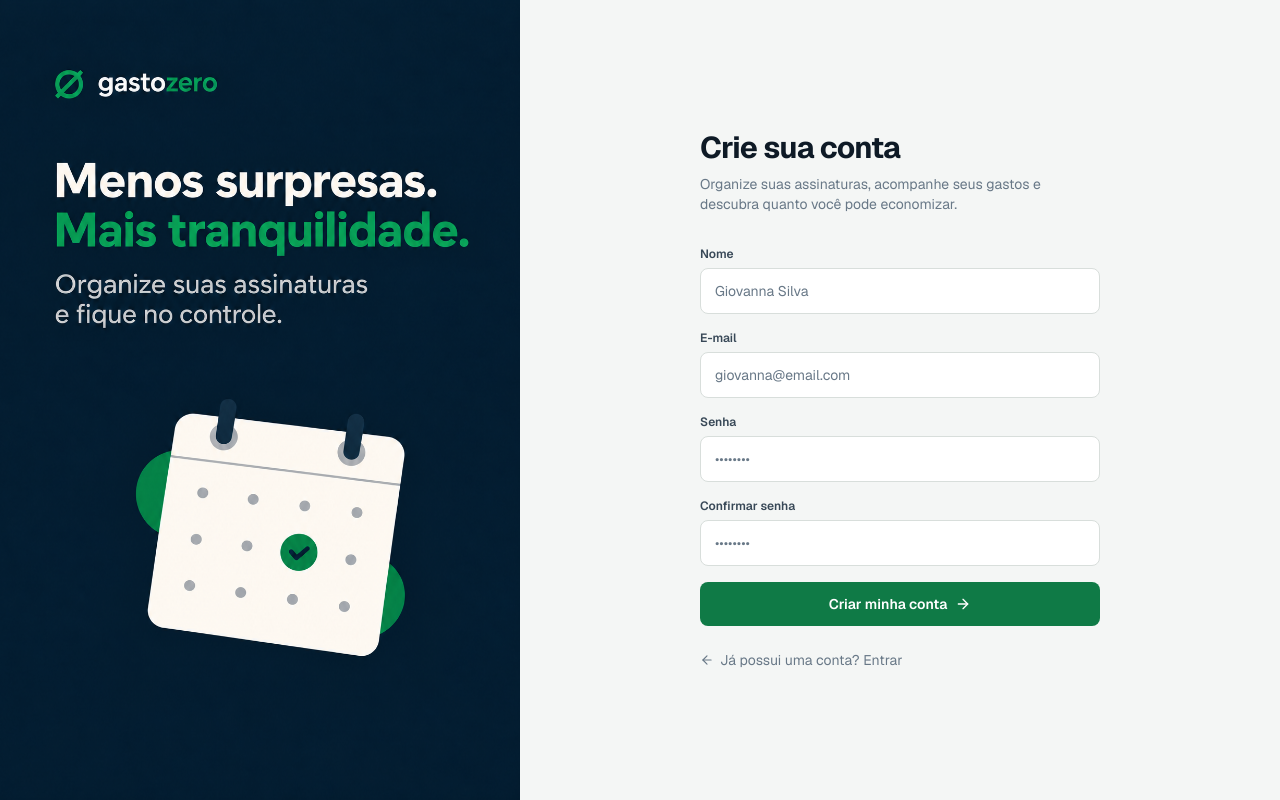
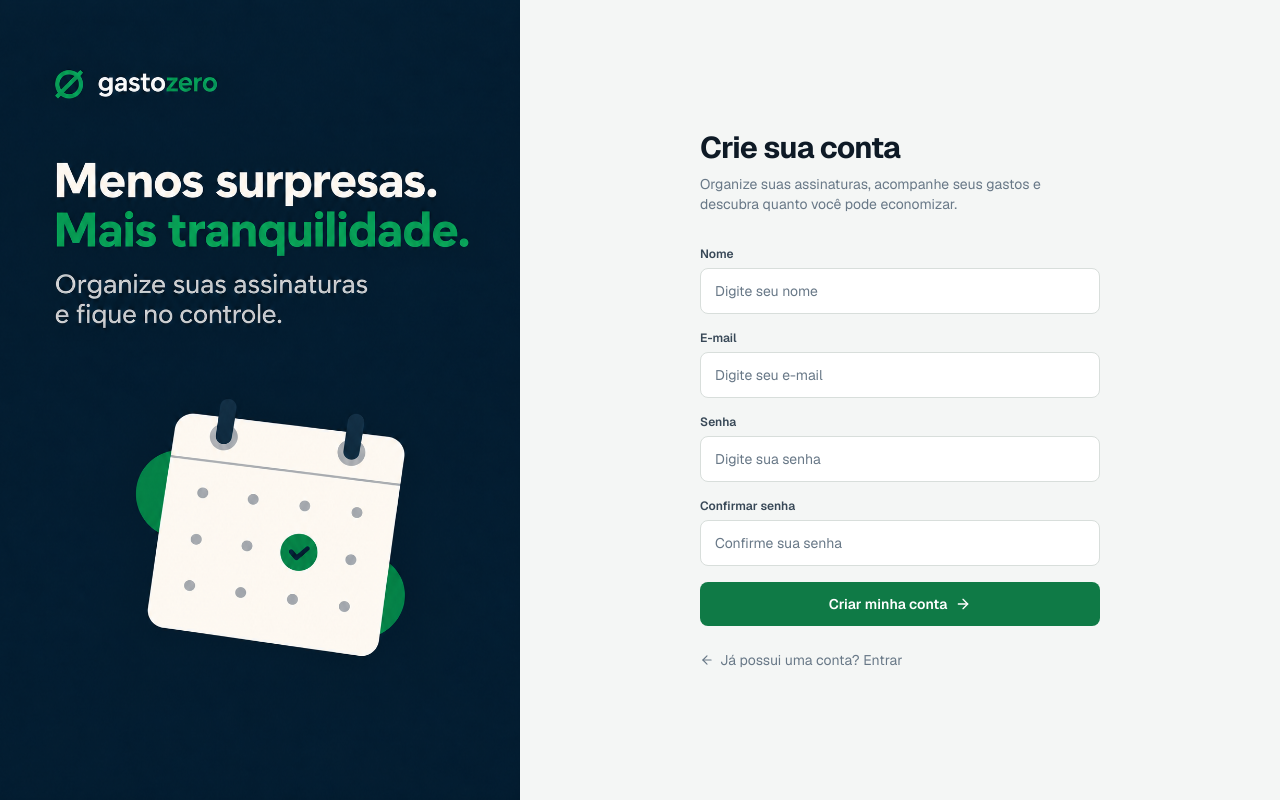
Before and after one commit to GastoZero/GastoZero, a React (Vite) app: page / in a window 1280 px wide. Both pictures are taken after a click on the button "Criar conta". Built offline with nearby package versions, Linux system fonts and the light colour scheme.

Commit message:
Update register.tsx
Co-Authored-By: Raissa Duarte <167322059+Raissaduart@users.noreply.github.com>

```diff
--- a/src/pages/Register.tsx
+++ b/src/pages/Register.tsx
@@ -61,7 +61,7 @@ export default function Register({ onRegister, onLogin }: Props) {
               type="text"
               value={form.name}
               onChange={set("name")}
-              placeholder="Giovanna Silva"
+              placeholder="Digite seu nome"
               className="input py-3"
             />
           </div>
@@ -72,7 +72,7 @@ export default function Register({ onRegister, onLogin }: Props) {
               type="email"
               value={form.email}
               onChange={set("email")}
-              placeholder="giovanna@email.com"
+              placeholder="Digite seu e-mail"
               className="input py-3"
             />
           </div>
@@ -83,7 +83,7 @@ export default function Register({ onRegister, onLogin }: Props) {
               type="password"
               value={form.password}
               onChange={set("password")}
-              placeholder="••••••••"
+              placeholder="Digite sua senha"
               className="input py-3"
             />
           </div>
@@ -94,7 +94,7 @@ export default function Register({ onRegister, onLogin }: Props) {
               type="password"
               value={form.confirm}
               onChange={set("confirm")}
-              placeholder="••••••••"
+              placeholder="Confirme sua senha"
               className="input py-3"
             />
           </div>
```
